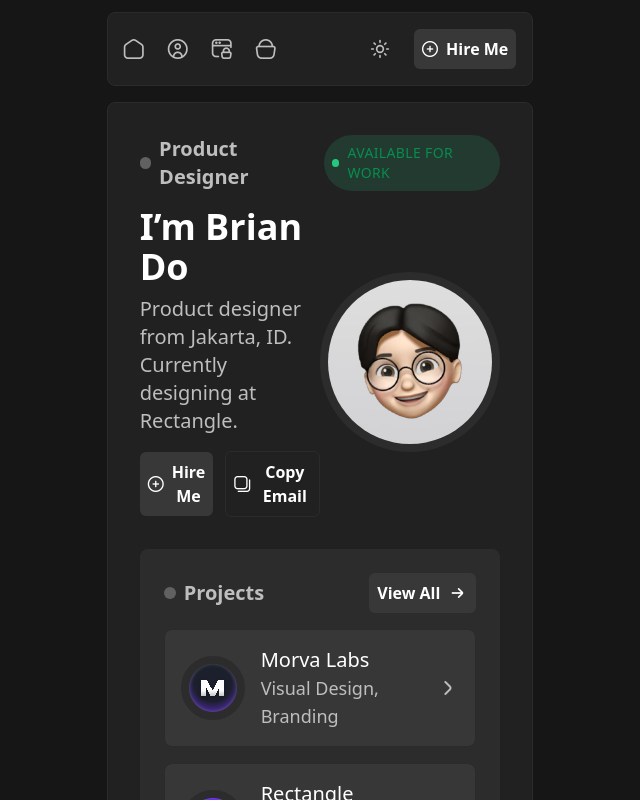
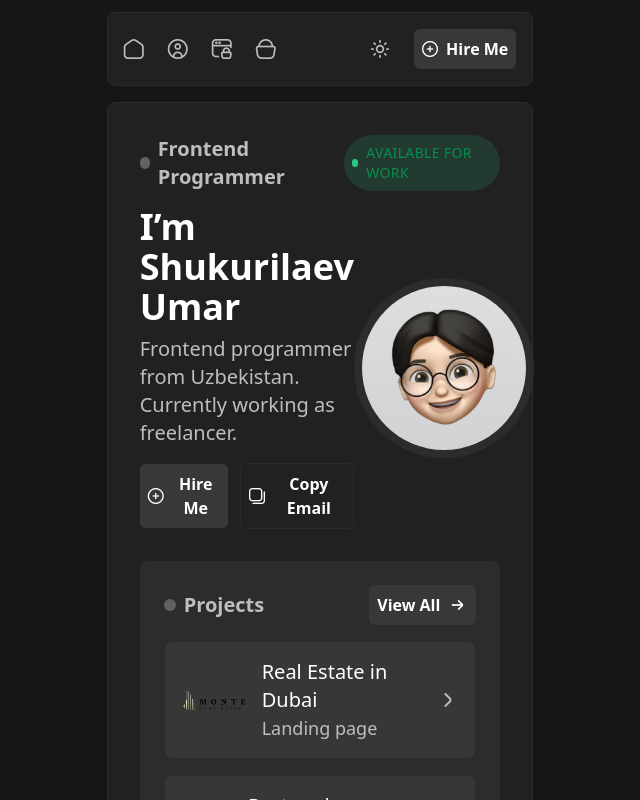
Before and after one commit to shukurillaevumar/SubtleFramerNext.js, a Next.js app: page / in a window 1280 px wide. Shown: the top 800 px of the page, without its empty margins (320-960 px from the left). Built offline with nearby package versions, Linux system fonts and the light colour scheme.

Commit message:
added link to my project

```diff
--- a/src/app/page.tsx
+++ b/src/app/page.tsx
@@ -4,9 +4,9 @@ export default function Home() {
   return (
     <div className="w-full max-sm:w-full max-sm:p-2">
       <Main
-        name="I’m Brian Do"
-        description="Product designer from Jakarta, ID. Currently designing at Rectangle."
-        label="Product Designer"
+        name="I’m Shukurilaev Umar"
+        description="Frontend programmer from Uzbekistan. Currently working as freelancer."
+        label="Frontend Programmer"
       />
     </div>
   );
--- a/src/components/Box.tsx
+++ b/src/components/Box.tsx
@@ -1,16 +1,16 @@
 import Image from "next/image";
 import Dot from "./dot";
 import ViewAll from "./viewAll";
-import Morva from "../photos/morva.svg";
 import Rectangle from "../photos/rectangle.svg";
 import Simply from "../photos/simply.svg";
 import Link from "next/link";
+import Dubai from "../photos/Dubai/Group 3 (1) 1.png";
 
 const data = [
   {
-    imgSrc: Morva,
-    title: "Morva Labs",
-    description: "Visual Design, Branding",
+    imgSrc: Dubai,
+    title: "Real Estate in Dubai",
+    description: "Landing page",
   },
   {
     imgSrc: Rectangle,
@@ -45,12 +45,13 @@ const Box = () => {
         >
           <div className="flex justify-center items-center gap-4 max-sm:flex-col max-sm:justify-start max-sm:items-start">
             <Image
-              className="border-8 border-imgBorderColor rounded-full max-sm:w-14 max-sm:h-14"
+              className="border-imgBorderColor rounded-full max-sm:w-14 max-sm:h-14"
               src={item.imgSrc}
               alt="img"
               width={65}
               height={65}
             />
+
             <div>
               <p className="text-xl text-white font-medium dark:text-black">
                 {item.title}
@@ -60,7 +61,12 @@ const Box = () => {
               </p>
             </div>
           </div>
-          <i className="fi fi-rr-angle-small-right flex justify-center items-center text-2xl text-systemText max-sm:hidden"></i>
+          <a
+            href="https://real-estate-dubai-next-js.vercel.app/"
+            target="_blank"
+          >
+            <i className="fi fi-rr-angle-small-right flex justify-center items-center text-2xl text-systemText max-sm:hidden"></i>
+          </a>
         </div>
       ))}
     </div>
--- a/src/components/projectsBox.tsx
+++ b/src/components/projectsBox.tsx
@@ -1,15 +1,15 @@
 import Image from "next/image";
-import Morva from "../photos/morva.svg";
 import Rectangle from "../photos/rectangle.svg";
 import Simply from "../photos/simply.svg";
 import Glassador from "../photos/glassador.svg";
 import SevenLtd from "../photos/Seven LTD.svg";
+import Dubai from "../photos/Dubai/Group 3 (1) 1.png";
 
 const data = [
   {
-    imgSrc: Morva,
-    title: " Morva Labs",
-    description: "Visual Design, Branding",
+    imgSrc: Dubai,
+    title: "Real Estate in Dubai",
+    description: "Landing page",
   },
   {
     imgSrc: Rectangle,
@@ -42,13 +42,7 @@ const ProjectsBox = () => {
           className="flex justify-between items-center w-full bg-boxBg p-4 rounded-lg border border-borderColor cursor-pointer dark:bg-white dark:border-white"
         >
           <div className="flex justify-center items-center gap-4 max-sm:flex-col max-sm:justify-start max-sm:items-start">
-            <Image
-              className="border-8 border-imgBorderColor rounded-full"
-              src={item.imgSrc}
-              alt="img"
-              width={65}
-              height={65}
-            />
+            <Image src={item.imgSrc} alt="img" width={65} height={65} />
             <div>
               <p className="text-xl text-white font-medium dark:text-black">
                 {item.title}
@@ -58,7 +52,12 @@ const ProjectsBox = () => {
               </p>
             </div>
           </div>
-          <i className="fi fi-rr-angle-small-right flex justify-center items-center text-2xl text-systemText max-sm:hidden"></i>
+          <a
+            href="https://real-estate-dubai-next-js.vercel.app/"
+            target="_blank"
+          >
+            <i className="fi fi-rr-angle-small-right flex justify-center items-center text-2xl text-systemText"></i>
+          </a>
         </div>
       ))}
     </div>
```
Also changed, not shown: src/photos/Dubai/Group 3 (1) 1.png (added).
